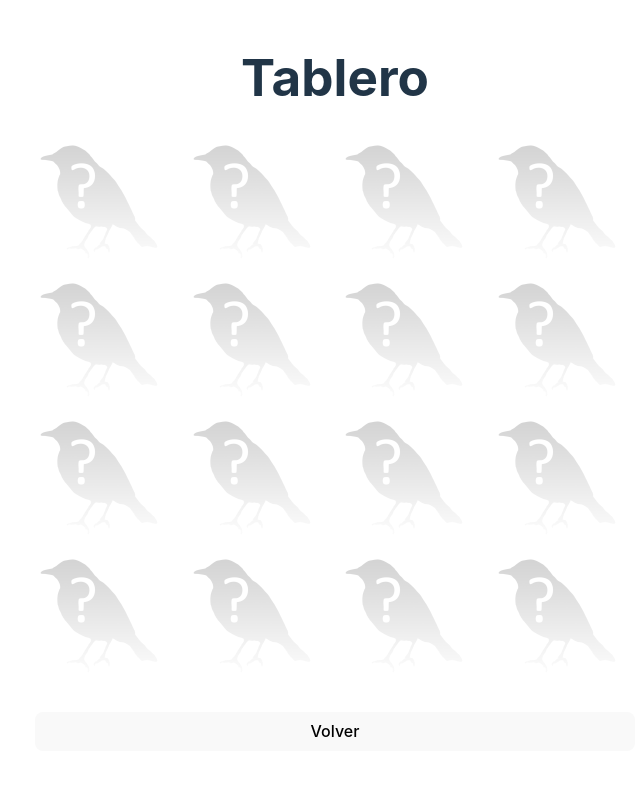
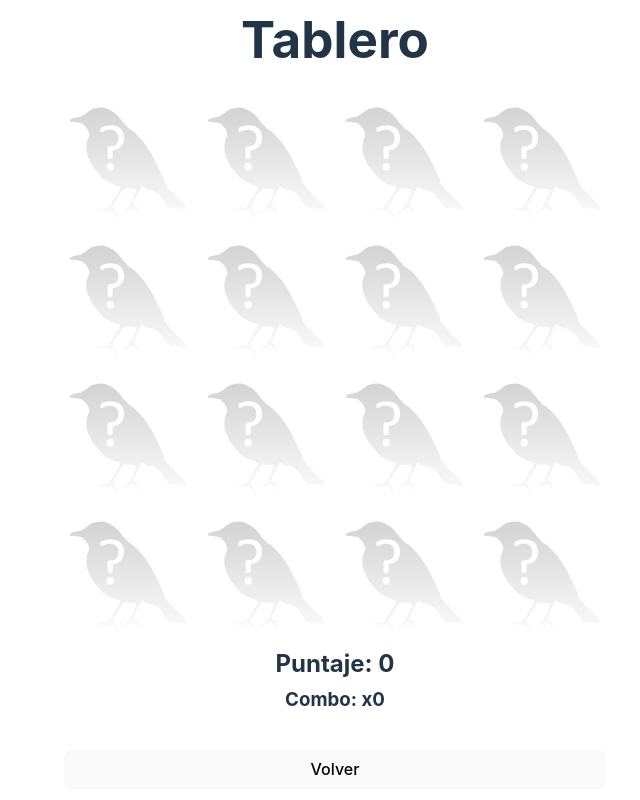
Before and after one commit to mjgalarza1/unq-ui-matias-galarza-trabajo-final, a React (Vite) app: page /game in a window 1280 px wide. Shown: the whole page, without its empty margins (305-945 px from the left). Built offline with nearby package versions, Linux system fonts and the light colour scheme.

Commit message:
Agregado sistema simple de puntuación con combos
Cada par encontrado correcto suma 100 puntos.
El combo aumenta el puntaje por cada par consecutivo encontrado sin errores.

```diff
--- a/src/components/Board/Board.css
+++ b/src/components/Board/Board.css
@@ -2,9 +2,17 @@
     display: grid;
     grid-template-columns: repeat(4, 1fr);
     grid-gap: 10px;
-    width: 600px;
 }
 
 body {
     display: flex;
 }
+
+.score-and-combo-container {
+    padding: 0;
+    margin: 0;
+}
+
+.score-and-combo-container h2, h3 {
+    margin: 4px;
+}
--- a/src/components/Board/Board.jsx
+++ b/src/components/Board/Board.jsx
@@ -8,6 +8,8 @@ function Board() {
     const [shuffledMemoCards, setShuffledMemoCards] = useState([]);
     const [selectedMemoCard, setSelectedMemoCard] = useState(null);
     const [animating, setAnimating] = useState(false);
+    const [score, setScore] = useState(0);
+    const [combo, setCombo] = useState(0);
 
     useEffect(() => {
         const selectedImages = birds.sort(() => Math.random() - 0.5).slice(0, 8);
@@ -26,9 +28,13 @@ function Board() {
             setSelectedMemoCard(memoCard);
         } else if (selectedMemoCard.name === memoCard.name) {
             console.log("Las cartas ", selectedMemoCard.name, " y ", memoCard.name, " son iguales")
+            setCombo(combo + 1);
+            const pointsPlusCombo = 100 + combo * 50;
+            setScore(score + pointsPlusCombo);
             setSelectedMemoCard(null);
         } else {
             console.log("Las cartas ", selectedMemoCard.name, " y ", memoCard.name, " NO SON IGUALES")
+            setCombo(0);
             setAnimating(true);
             setTimeout(() => {
                 shuffledMemoCardsCopy.splice(memoCard.index, 1, memoCard);
@@ -41,6 +47,7 @@ function Board() {
     }
 
     return (
+        <div className="board-container">
             <div className="board">
                 {shuffledMemoCards.map((bird, index) => (
                     <MemoCard
@@ -52,6 +59,11 @@ function Board() {
                     />
                 ))}
             </div>
+            <div className="score-and-combo-container">
+                <h2>Puntaje: {score}</h2>
+                <h3>Combo: x{combo}</h3>
+            </div>
+        </div>
     );
 }
 
```
Lines whose indentation alone changed are shown as unchanged.
